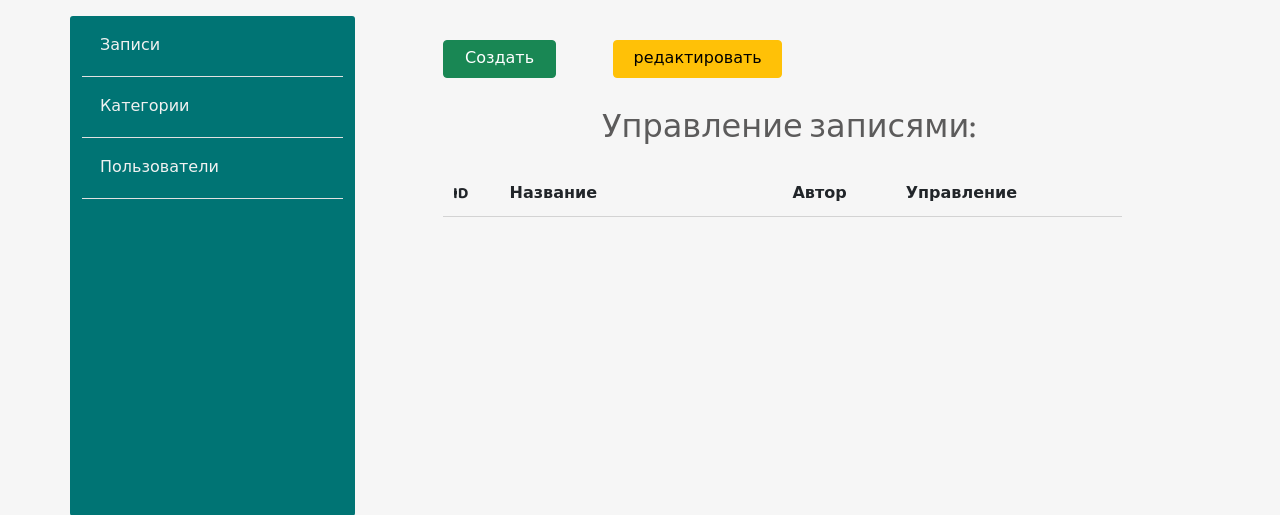
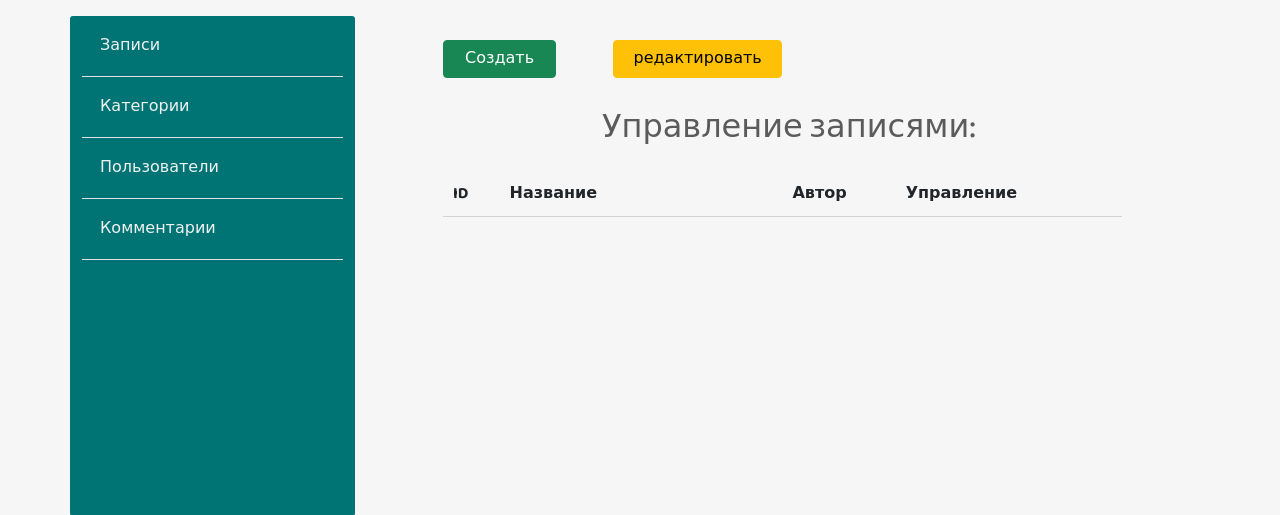
Before and after one commit to Multilin56/Codes, a PHP site: page /Codes/admin/posts/index.php in a window 1280 px wide. Shown: the part 70-585 px from the top of the page. Run offline with PHP 8.4, Linux system fonts and the light colour scheme; the visitor is signed in with stand-in values (Sample User, id 1); data that the repository does not hold is empty; some libraries are stand-ins or nearby versions.

Commit message:
Update sidebar-admin.php

```diff
--- a/PHP/app/include/sidebar-admin.php
+++ b/PHP/app/include/sidebar-admin.php
@@ -12,5 +12,8 @@
       <li>
         <a href="<?php echo ADMIN_URL . "users/"; ?>">Пользователи</a>
       </li>
+      <li>
+        <a href="<?php echo ADMIN_URL . "comments/"; ?>">Комментарии</a>
+      </li>
     </ul>
   </div>
```
